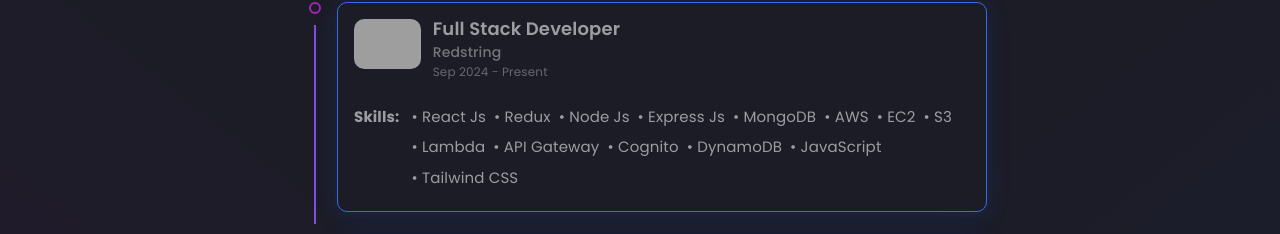
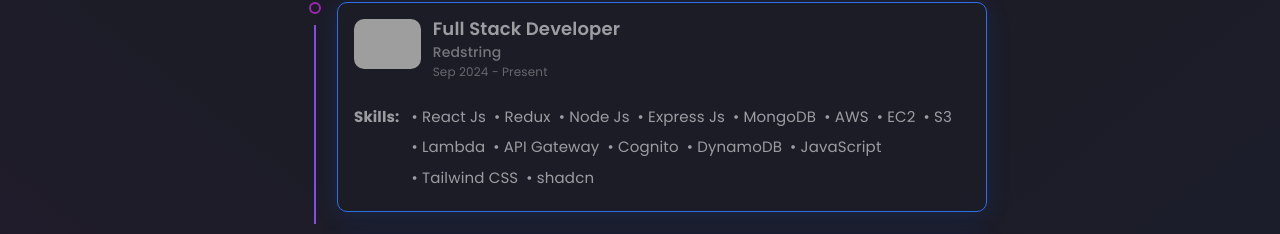
Before and after one commit to Nandu-ramineni/nandu-portfolio, a React (Create React App) app: page / in a window 1280 px wide. Shown: the part 1894-2128 px from the top of the page. Built offline with nearby package versions, Linux system fonts and the light colour scheme; grey boxes are pictures that could not be loaded.

Commit message:
updated experience

```diff
--- a/src/data/constants.js
+++ b/src/data/constants.js
@@ -189,6 +189,7 @@ export const experiences = [
       "DynamoDB",
       "JavaScript",
       "Tailwind CSS",
+      "shadcn"
     ],
 
   },
```
